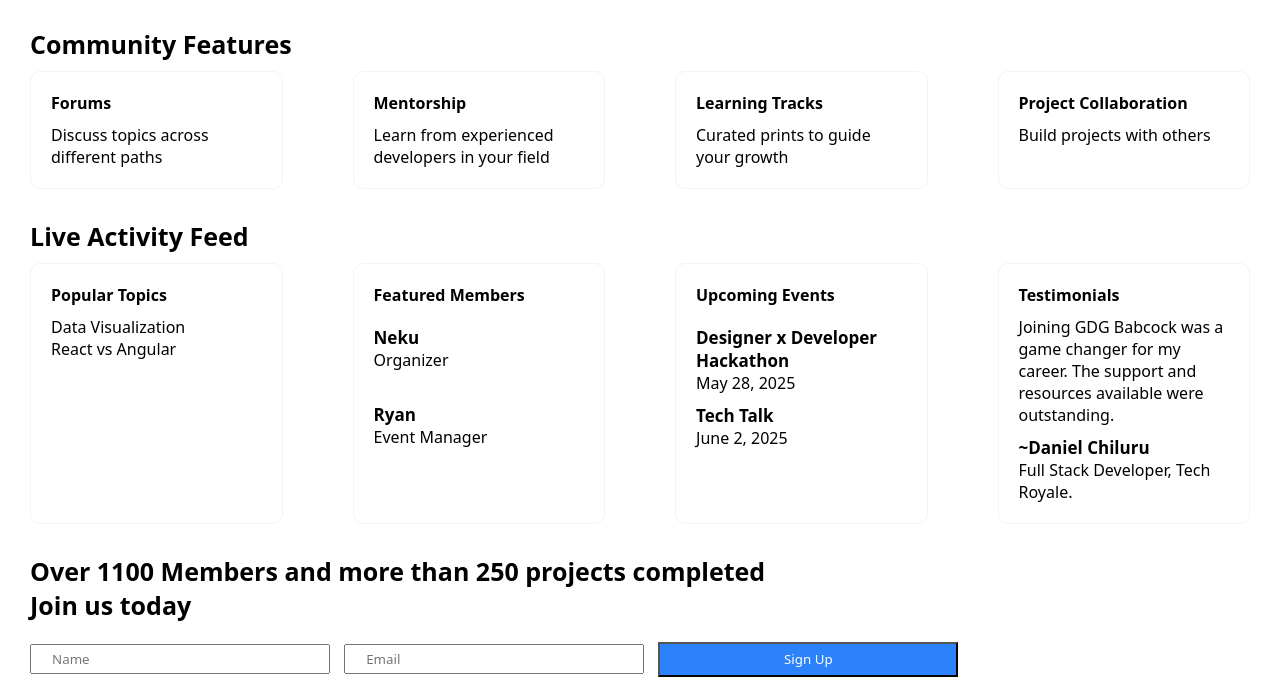
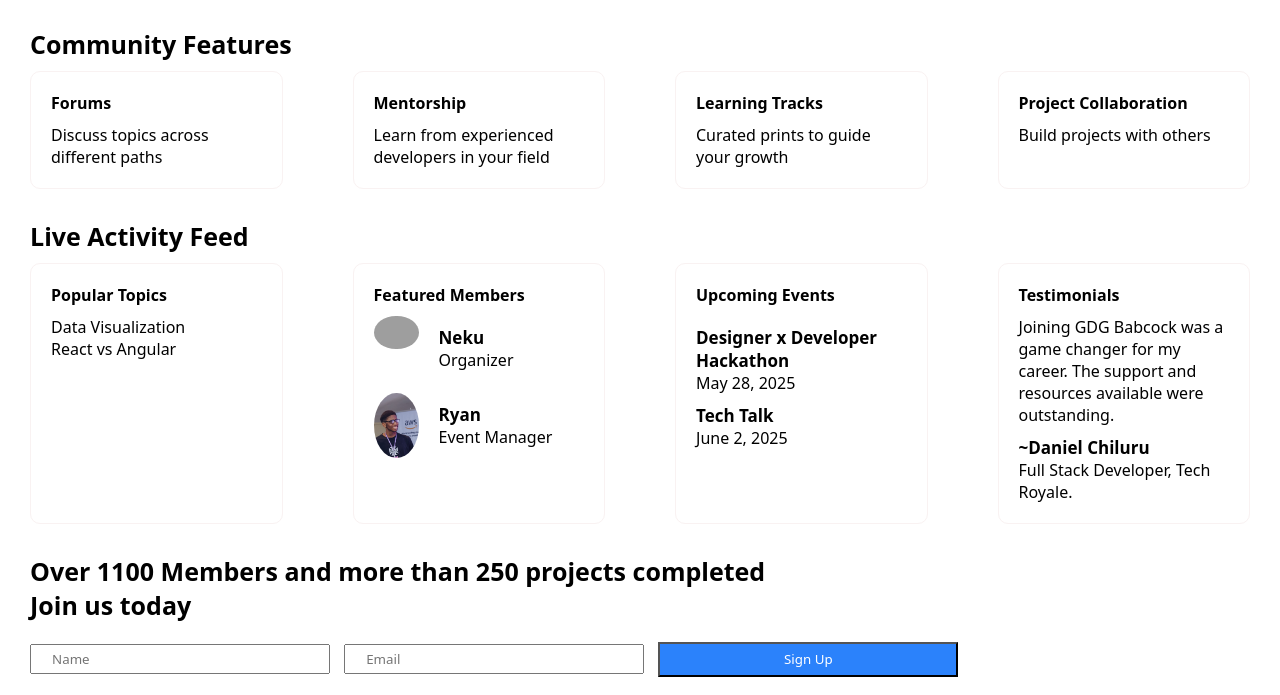
Before and after one commit to Kwemzz/GDG, a plain HTML site: page index.html in a window 1280 px wide. Shown: the part 1290-1985 px from the top of the page. Drawn offline with Linux system fonts and the light colour scheme; the site is published under a folder, as on GitHub Pages, so addresses that start at the root find nothing.

Commit message:
Fix image paths from absolute to relative for GitHub Pages

```diff
--- a/index.html
+++ b/index.html
@@ -134,11 +134,11 @@
             </div>
             <div class="option">
                 <h4>Featured Members</h4>
-                <img class="feat" src="/images/Chukwuneku Akpotowho - Organizer.jpg" alt="">
+                <img class="feat" src="images/Chukwuneku Akpotowho - Organizer.jpg" alt="">
                 <h3>Neku</h3>
                 <p>Organizer</p><br>
 
-                <img class="feat" src="/images/Offiong Ryan - event manger.jpg" alt="">
+                <img class="feat" src="images/Offiong Ryan - event manger.jpg" alt="">
                 <h3>Ryan</h3>
                 <p>Event Manager</p>
             </div>
```
